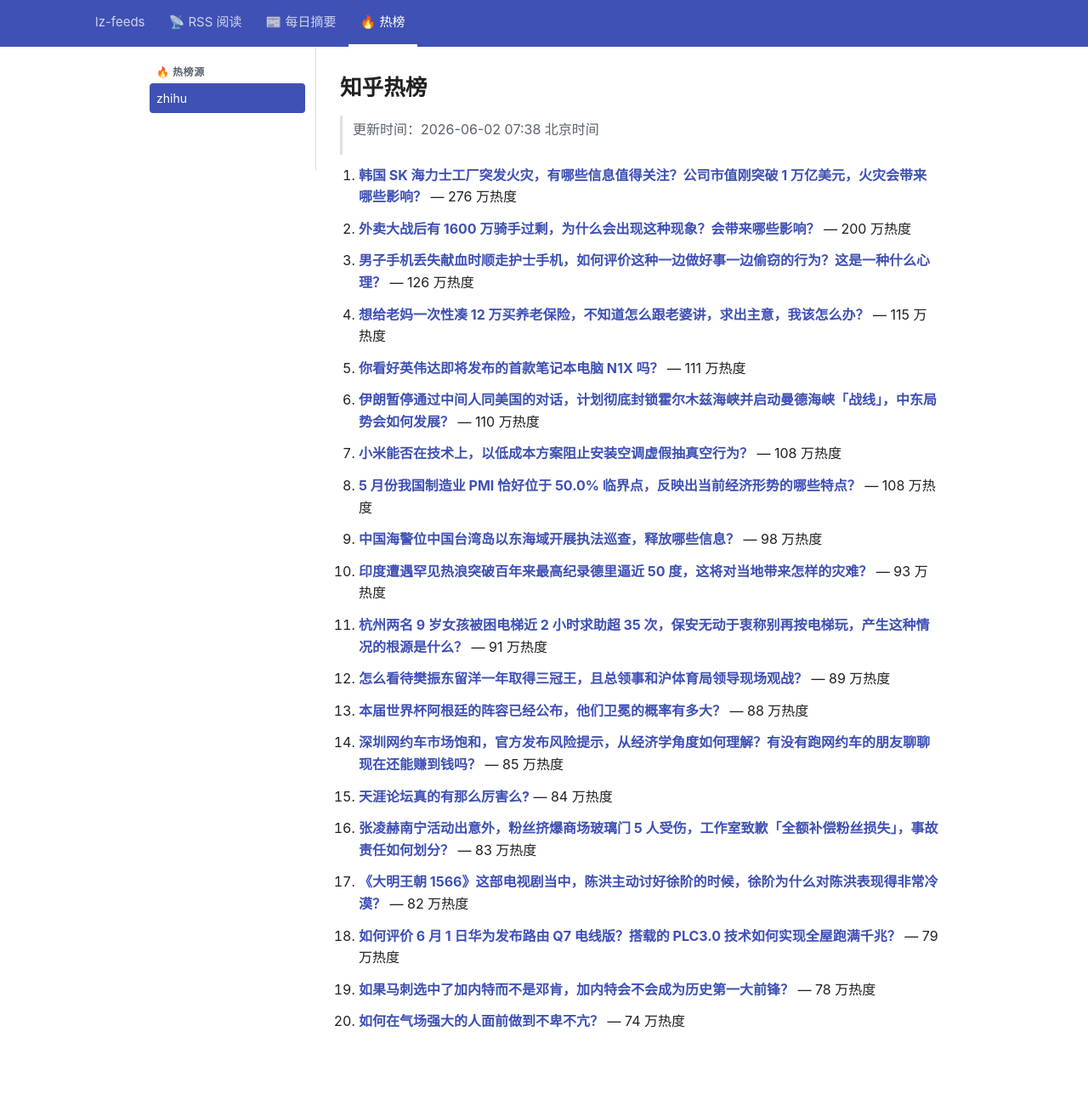
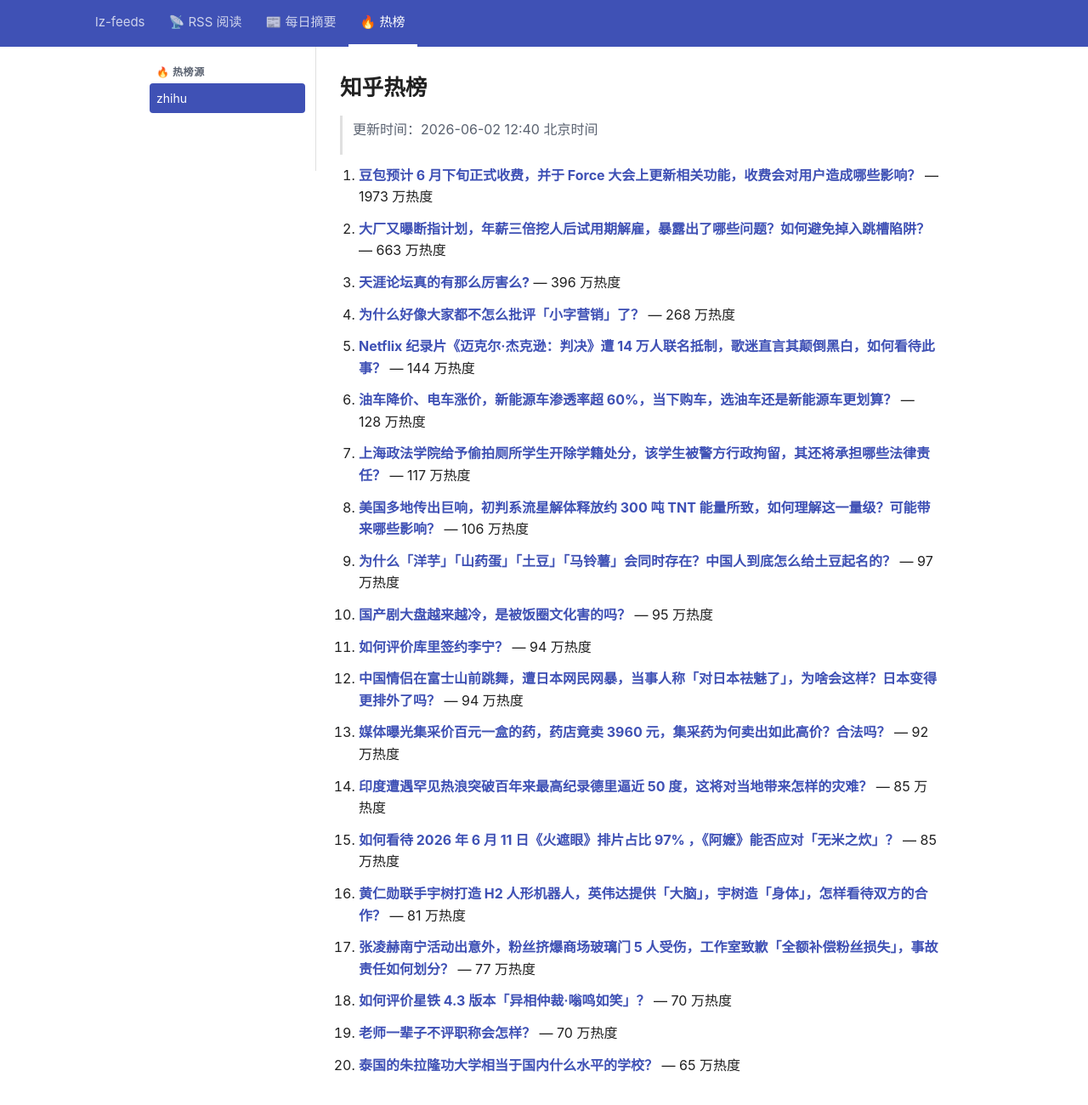
Before and after one commit to lizhang0101/lz-feeds, a Jekyll site: the page built from _hotlist/zhihu.md, in a window 1280 px wide and 1330 px high. Shown: the top 1300 px of the window at 85% size. Built offline with Jekyll 4.4.1, drawn with Linux system fonts in a browser that asks for light colours.

Commit message:
hotlist: 2026-06-02T04:40Z

```diff
--- a/_hotlist/zhihu.md
+++ b/_hotlist/zhihu.md
@@ -1,48 +1,48 @@
 ---
-updated: 2026-06-02 07:38 北京时间
+updated: 2026-06-02 12:40 北京时间
 count: 20
 ---
 
 # 知乎热榜
 
-> 更新时间：2026-06-02 07:38 北京时间
+> 更新时间：2026-06-02 12:40 北京时间
 
-1. **[韩国 SK 海力士工厂突发火灾，有哪些信息值得关注？公司市值刚突破 1 万亿美元，火灾会带来哪些影响？](https://www.zhihu.com/question/2044805544947494930)** — 276 万热度
+1. **[豆包预计 6 月下旬正式收费，并于 Force 大会上更新相关功能，收费会对用户造成哪些影响？](https://www.zhihu.com/question/2044897263168616422)** — 1973 万热度
 
-2. **[外卖大战后有 1600 万骑手过剩，为什么会出现这种现象？会带来哪些影响？](https://www.zhihu.com/question/2044048591581360349)** — 200 万热度
+2. **[大厂又曝断指计划，年薪三倍挖人后试用期解雇，暴露出了哪些问题？如何避免掉入跳槽陷阱？](https://www.zhihu.com/question/2044794030131602674)** — 663 万热度
 
-3. **[男子手机丢失献血时顺走护士手机，如何评价这种一边做好事一边偷窃的行为？这是一种什么心理？](https://www.zhihu.com/question/2044741678649402364)** — 126 万热度
+3. **[天涯论坛真的有那么厉害么?](https://www.zhihu.com/question/1916651749529327583)** — 396 万热度
 
-4. **[想给老妈一次性凑 12 万买养老保险，不知道怎么跟老婆讲，求出主意，我该怎么办？](https://www.zhihu.com/question/2042610204865450403)** — 115 万热度
+4. **[为什么好像大家都不怎么批评「小字营销」了？](https://www.zhihu.com/question/2030352487841011313)** — 268 万热度
 
-5. **[你看好英伟达即将发布的首款笔记本电脑 N1X 吗？](https://www.zhihu.com/question/2044358497320562857)** — 111 万热度
+5. **[Netflix 纪录片《迈克尔·杰克逊：判决》遭 14 万人联名抵制，歌迷直言其颠倒黑白，如何看待此事？](https://www.zhihu.com/question/2043733590945658487)** — 144 万热度
 
-6. **[伊朗暂停通过中间人同美国的对话，计划彻底封锁霍尔木兹海峡并启动曼德海峡「战线」，中东局势会如何发展？](https://www.zhihu.com/question/2044892898404066375)** — 110 万热度
+6. **[油车降价、电车涨价，新能源车渗透率超 60%，当下购车，选油车还是新能源车更划算？](https://www.zhihu.com/question/2042914583443136872)** — 128 万热度
 
-7. **[小米能否在技术上，以低成本方案阻止安装空调虚假抽真空行为？](https://www.zhihu.com/question/2042568711505179731)** — 108 万热度
+7. **[上海政法学院给予偷拍厕所学生开除学籍处分，该学生被警方行政拘留，其还将承担哪些法律责任？](https://www.zhihu.com/question/2044811939839047587)** — 117 万热度
 
-8. **[5 月份我国制造业 PMI 恰好位于 50.0% 临界点，反映出当前经济形势的哪些特点？](https://www.zhihu.com/question/2044467654786798701)** — 108 万热度
+8. **[美国多地传出巨响，初判系流星解体释放约 300 吨 TNT 能量所致，如何理解这一量级？可能带来哪些影响？](https://www.zhihu.com/question/2044470737411338909)** — 106 万热度
 
-9. **[中国海警位中国台湾岛以东海域开展执法巡查，释放哪些信息？](https://www.zhihu.com/question/2044719265383723678)** — 98 万热度
+9. **[为什么「洋芋」「山药蛋」「土豆」「马铃薯」会同时存在？中国人到底怎么给土豆起名的？](https://www.zhihu.com/question/2041191131233400625)** — 97 万热度
 
-10. **[印度遭遇罕见热浪突破百年来最高纪录德里逼近 50 度，这将对当地带来怎样的灾难？](https://www.zhihu.com/question/533194550)** — 93 万热度
+10. **[国产剧大盘越来越冷，是被饭圈文化害的吗？](https://www.zhihu.com/question/2041576812397024481)** — 95 万热度
 
-11. **[杭州两名 9 岁女孩被困电梯近 2 小时求助超 35 次，保安无动于衷称别再按电梯玩，产生这种情况的根源是什么？](https://www.zhihu.com/question/2044442679405172363)** — 91 万热度
+11. **[如何评价库里签约李宁？](https://www.zhihu.com/question/2045038862125224192)** — 94 万热度
 
-12. **[怎么看待樊振东留洋一年取得三冠王，且总领事和沪体育局领导现场观战？](https://www.zhihu.com/question/2044710901316589528)** — 89 万热度
+12. **[中国情侣在富士山前跳舞，遭日本网民网暴，当事人称「对日本祛魅了」，为啥会这样？日本变得更排外了吗？](https://www.zhihu.com/question/2044758349561036976)** — 94 万热度
 
-13. **[本届世界杯阿根廷的阵容已经公布，他们卫冕的概率有多大？](https://www.zhihu.com/question/2043668217185531343)** — 88 万热度
+13. **[媒体曝光集采价百元一盒的药，药店竟卖 3960 元，集采药为何卖出如此高价？合法吗？](https://www.zhihu.com/question/2044033549041406789)** — 92 万热度
 
-14. **[深圳网约车市场饱和，官方发布风险提示，从经济学角度如何理解？有没有跑网约车的朋友聊聊现在还能赚到钱吗？](https://www.zhihu.com/question/2044417529158882132)** — 85 万热度
+14. **[印度遭遇罕见热浪突破百年来最高纪录德里逼近 50 度，这将对当地带来怎样的灾难？](https://www.zhihu.com/question/533194550)** — 85 万热度
 
-15. **[天涯论坛真的有那么厉害么?](https://www.zhihu.com/question/1916651749529327583)** — 84 万热度
+15. **[如何看待 2026 年 6 月 11 日《火遮眼》排片占比 97% ，《阿嬷》能否应对「无米之炊」？](https://www.zhihu.com/question/2044721257443329682)** — 85 万热度
 
-16. **[张凌赫南宁活动出意外，粉丝挤爆商场玻璃门 5 人受伤，工作室致歉「全额补偿粉丝损失」，事故责任如何划分？](https://www.zhihu.com/question/2044553521555400634)** — 83 万热度
+16. **[黄仁勋联手宇树打造 H2 人形机器人，英伟达提供「大脑」，宇树造「身体」，怎样看待双方的合作？](https://www.zhihu.com/question/2044914717236224024)** — 81 万热度
 
-17. **[《大明王朝 1566》这部电视剧当中，陈洪主动讨好徐阶的时候，徐阶为什么对陈洪表现得非常冷漠？](https://www.zhihu.com/question/1921134127509410245)** — 82 万热度
+17. **[张凌赫南宁活动出意外，粉丝挤爆商场玻璃门 5 人受伤，工作室致歉「全额补偿粉丝损失」，事故责任如何划分？](https://www.zhihu.com/question/2044553521555400634)** — 77 万热度
 
-18. **[如何评价 6 月 1 日华为发布路由 Q7 电线版？搭载的 PLC3.0 技术如何实现全屋跑满千兆？](https://www.zhihu.com/question/2044769622897976673)** — 79 万热度
+18. **[如何评价星铁 4.3 版本「异相仲裁·嗡鸣如笑」？](https://www.zhihu.com/question/2044783246429385686)** — 70 万热度
 
-19. **[如果马刺选中了加内特而不是邓肯，加内特会不会成为历史第一大前锋？](https://www.zhihu.com/question/341075500)** — 78 万热度
+19. **[老师一辈子不评职称会怎样？](https://www.zhihu.com/question/2035298630203090549)** — 70 万热度
 
-20. **[如何在气场强大的人面前做到不卑不亢？](https://www.zhihu.com/question/28361409)** — 74 万热度
+20. **[泰国的朱拉隆功大学相当于国内什么水平的学校？](https://www.zhihu.com/question/435781095)** — 65 万热度
```
